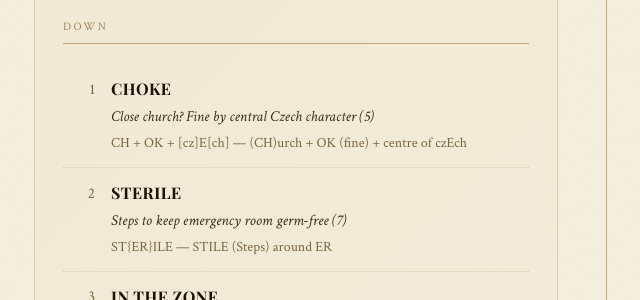
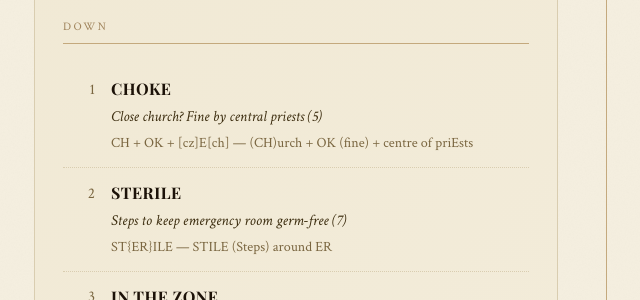
Before and after one commit to abdulkhaleddd/abdulkhaleddd.github.io, a Jekyll site: the page built from _solutions/solution-003.md, in a window 1280 px wide and 900 px high, scrolled down 2204 px. Shown: the part 153-453 px from the top of the window, without its empty margins (190-830 px from the left). Built offline with Jekyll 4.4.1, drawn with Linux system fonts in a browser that asks for light colours; some web fonts are replaced; a script that is not in the unit is left out.

Commit message:
Update solution-003.md

```diff
--- a/_solutions/solution-003.md
+++ b/_solutions/solution-003.md
@@ -162,8 +162,8 @@ permalink: /solutions/solution-003/
     <span class="solution-number">1</span>
     <div class="solution-content">
       <span class="solution-answer">CHOKE</span>
-      <span class="solution-clue">Close church? Fine by central Czech character (5)</span>
-      <span class="solution-breakdown">CH + OK + [cz]E[ch] — (CH)urch + OK (fine) + centre of czEch</span>
+      <span class="solution-clue">Close church? Fine by central priests (5)</span>
+      <span class="solution-breakdown">CH + OK + [cz]E[ch] — (CH)urch + OK (fine) + centre of priEsts </span>
     </div>
   </div>
 
```
